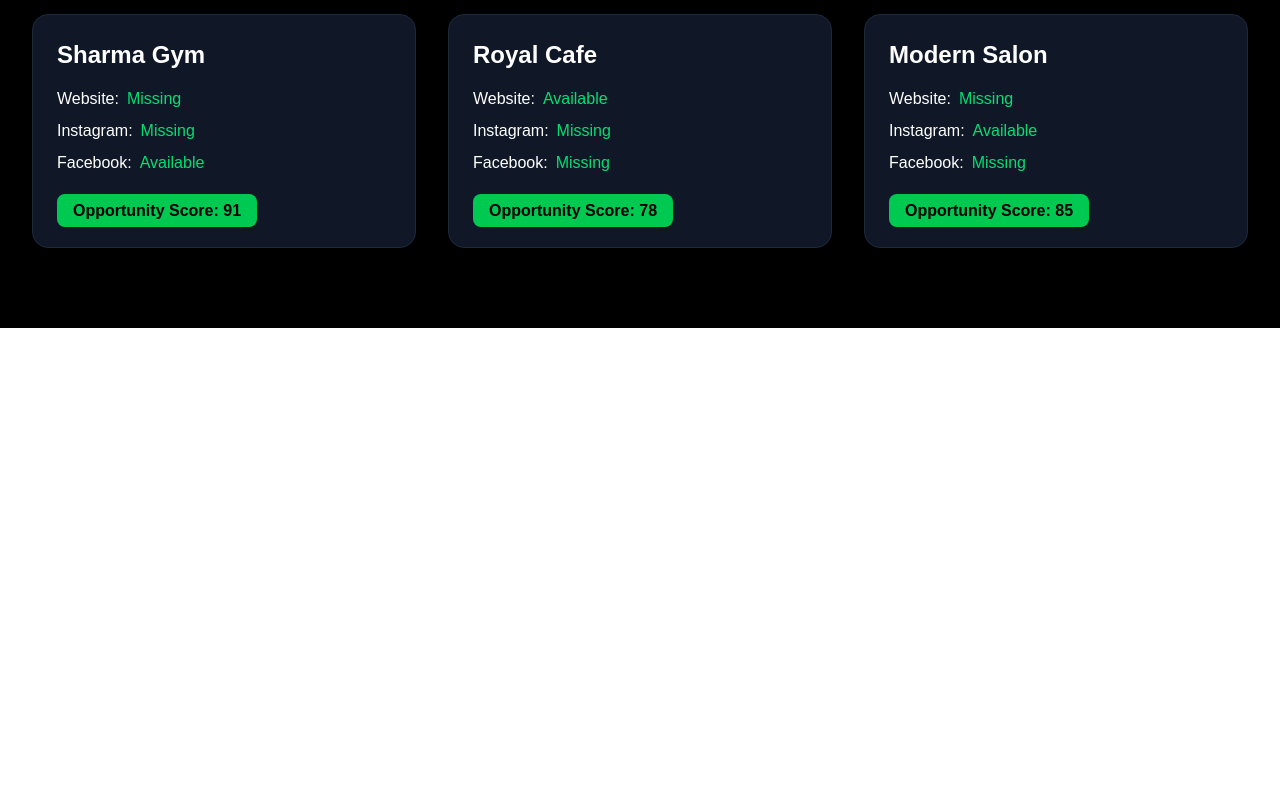
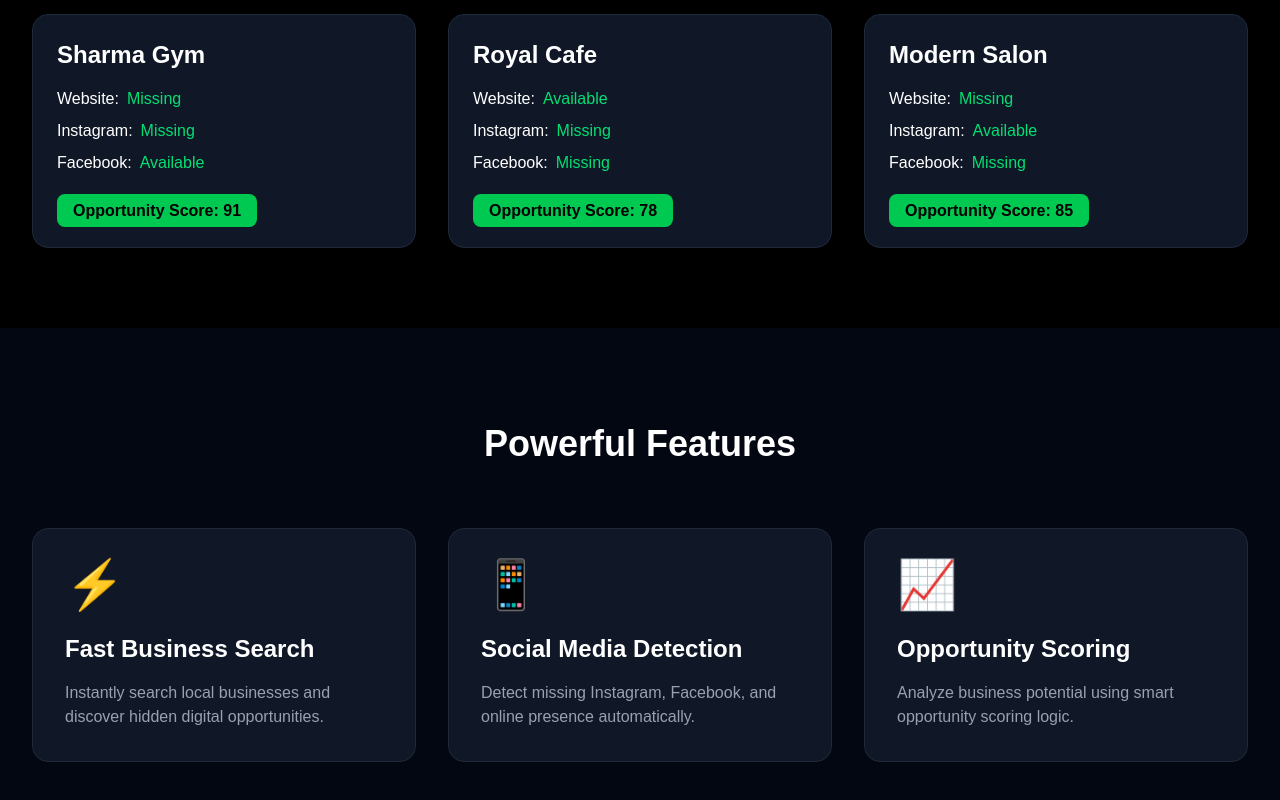
Before and after one commit to weeber-dev/business-opportunity-finder-clean, a Next.js app: page / in a window 1280 px wide. Shown: the part 803-1603 px from the top of the page. Before the commit the page ends 1131 px from the top, so only its background shows below. Built offline with nearby package versions, Linux system fonts and the light colour scheme.

Commit message:
added features section

```diff
--- a/app/page.tsx
+++ b/app/page.tsx
@@ -142,6 +142,69 @@ export default function Home() {
   </div>
 
 </section>
+{/* Features Section */}
+<section className="px-8 py-24 bg-gray-950">
+
+  <h2 className="text-4xl font-bold text-center mb-16">
+    Powerful Features
+  </h2>
+
+  <div className="grid grid-cols-1 md:grid-cols-3 gap-8">
+
+    {/* Feature 1 */}
+    <div className="bg-gray-900 border border-gray-800 rounded-2xl p-8 hover:border-green-500 transition">
+
+      <div className="text-5xl mb-6">
+        ⚡
+      </div>
+
+      <h3 className="text-2xl font-semibold mb-4">
+        Fast Business Search
+      </h3>
+
+      <p className="text-gray-400">
+        Instantly search local businesses and discover hidden digital opportunities.
+      </p>
+
+    </div>
+
+    {/* Feature 2 */}
+    <div className="bg-gray-900 border border-gray-800 rounded-2xl p-8 hover:border-green-500 transition">
+
+      <div className="text-5xl mb-6">
+        📱
+      </div>
+
+      <h3 className="text-2xl font-semibold mb-4">
+        Social Media Detection
+      </h3>
+
+      <p className="text-gray-400">
+        Detect missing Instagram, Facebook, and online presence automatically.
+      </p>
+
+    </div>
+
+    {/* Feature 3 */}
+    <div className="bg-gray-900 border border-gray-800 rounded-2xl p-8 hover:border-green-500 transition">
+
+      <div className="text-5xl mb-6">
+        📈
+      </div>
+
+      <h3 className="text-2xl font-semibold mb-4">
+        Opportunity Scoring
+      </h3>
+
+      <p className="text-gray-400">
+        Analyze business potential using smart opportunity scoring logic.
+      </p>
+
+    </div>
+
+  </div>
+
+</section>
     </main>
   );
 }
```
